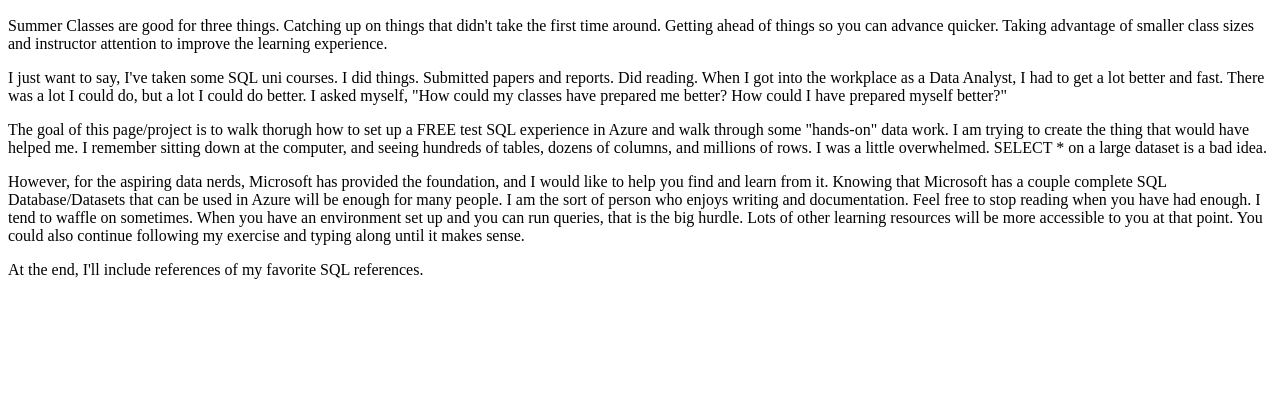
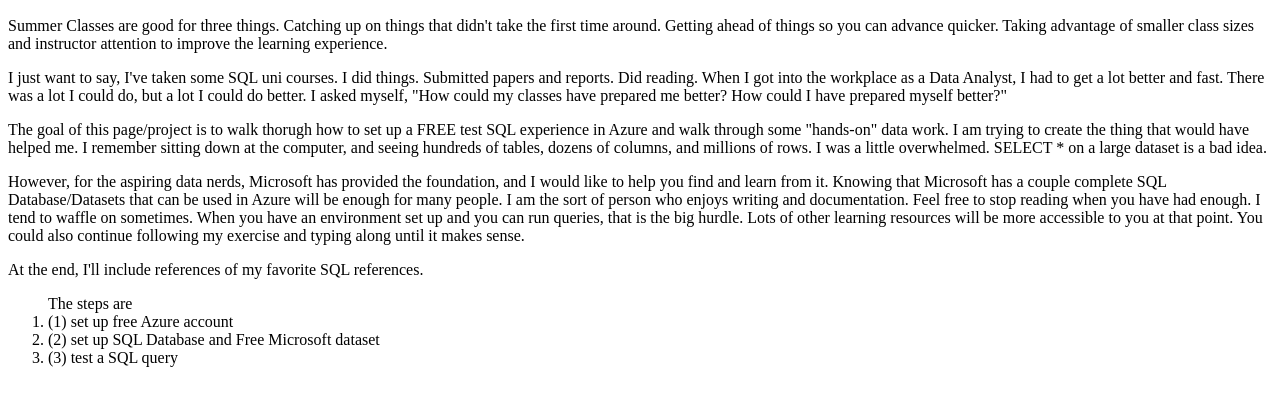
Before and after one commit to soupwork/SQL-SummerSchool, a plain HTML site: page index.html in a window 1280 px wide. Shown: the part 96-502 px from the top of the page. Drawn offline with Linux system fonts and the light colour scheme.

Commit message:
Update index.html

```diff
--- a/index.html
+++ b/index.html
@@ -11,3 +11,9 @@
 <p>However, for the aspiring data nerds, Microsoft has provided the foundation, and I would like to help you find and learn from it. Knowing that Microsoft has a couple complete SQL Database/Datasets that can be used in Azure will be enough for many people. I am the sort of person who enjoys writing and documentation. Feel free to stop reading when you have had enough. I tend to waffle on sometimes. When you have an environment set up and you can run queries, that is the big hurdle. Lots of other learning resources will be more accessible to you at that point. You could also continue following my exercise and typing along until it makes sense.<p>
 
 <p>At the end, I'll include references of my favorite SQL references.</p>
+
+<ol>The steps are
+<li>(1) set up free Azure account</li>
+<li>(2) set up SQL Database and Free Microsoft dataset</li>
+<li>(3) test a SQL query</li>
+</ol>
```
